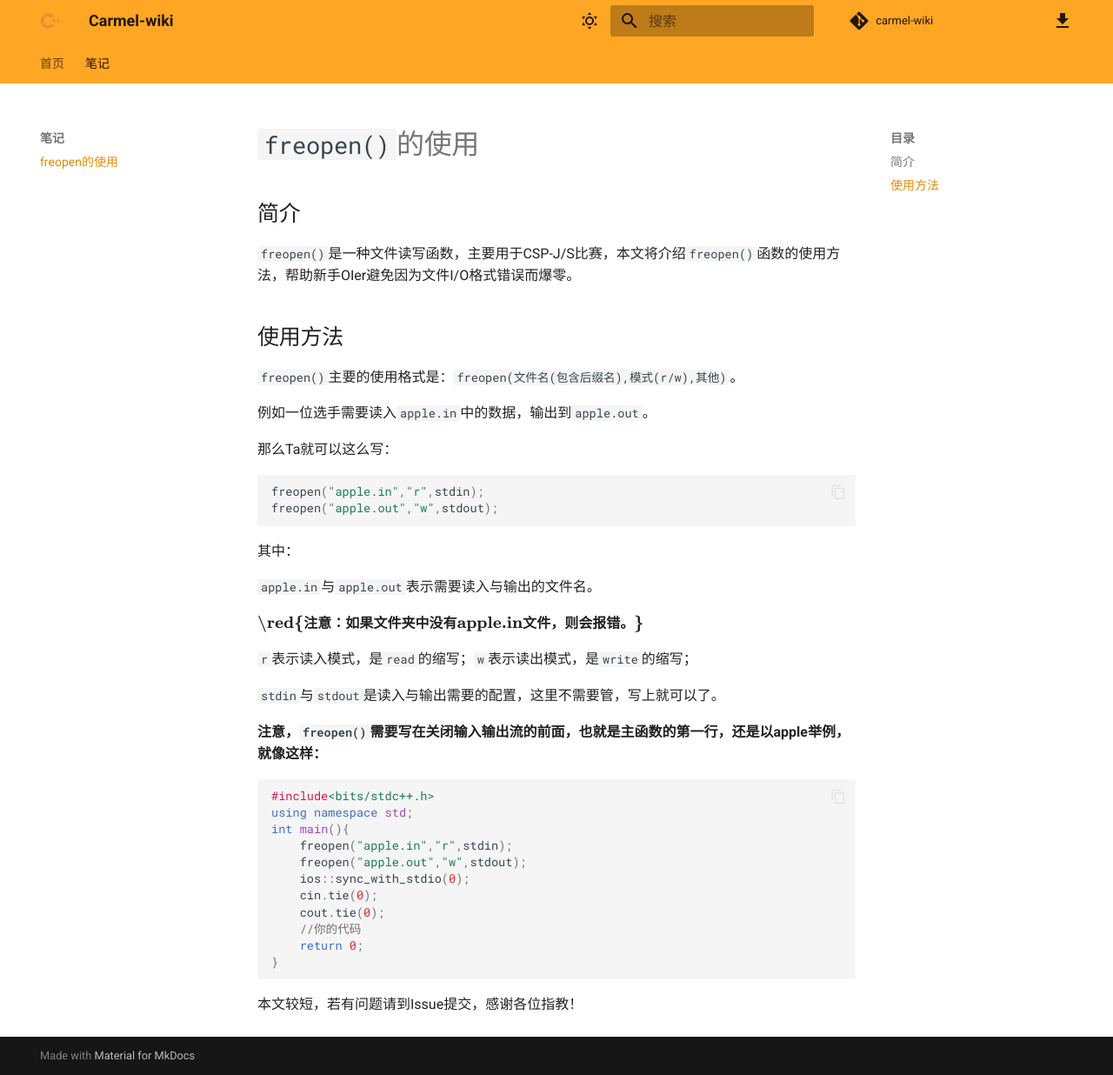
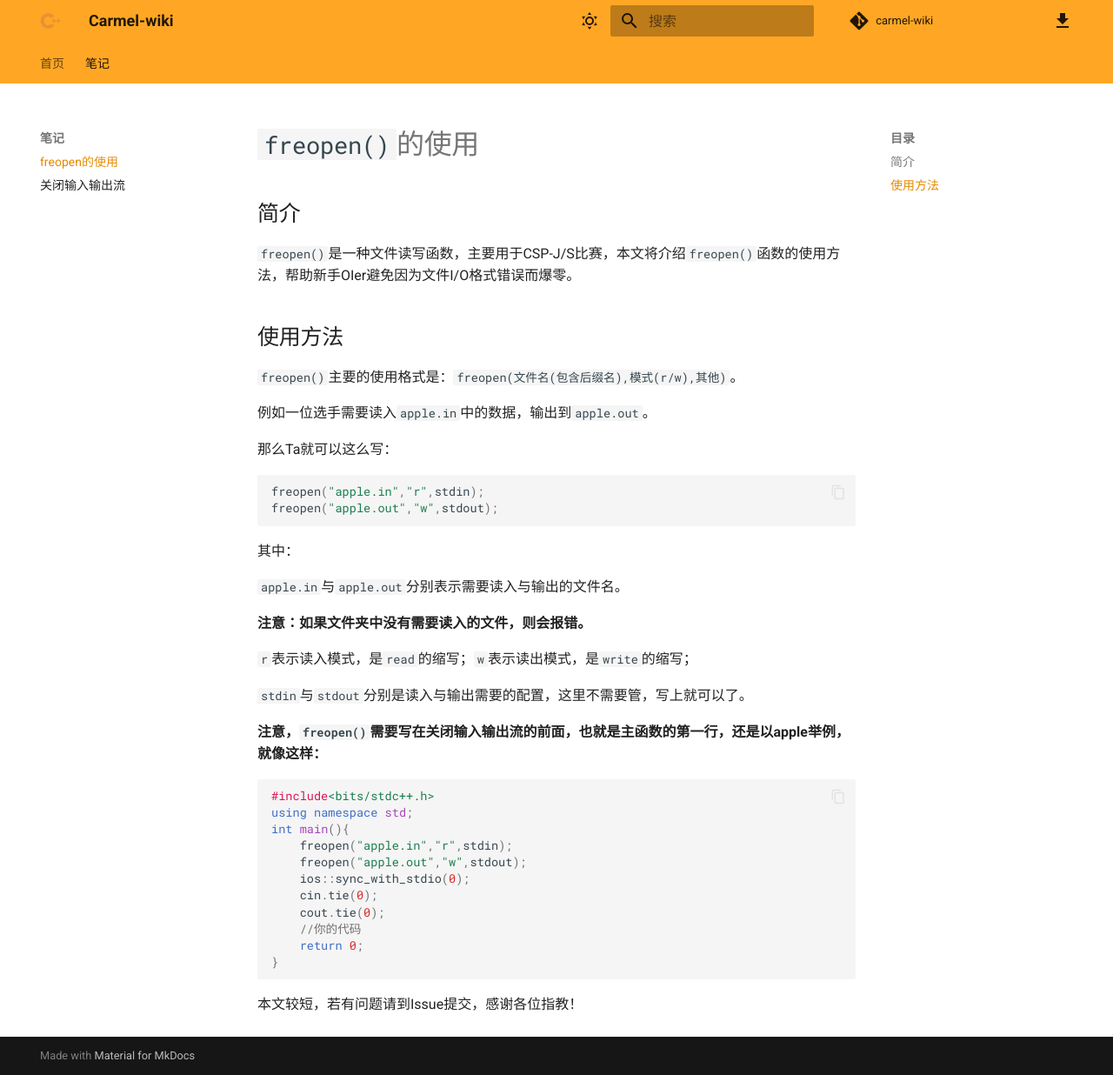
Before and after one commit to ljx2013/carmel-wiki, an MkDocs documentation site: the page built from docs/笔记/freopen的使用.md, in a window 1280 px wide and 1236 px high. Shown: the whole window at 87% size. Built offline with MkDocs 1.6.1 and Material for MkDocs 9.7.7, drawn with Linux system fonts in a browser that asks for light colours; comment, search, counter and statistics services are not loaded.

```diff
--- a/docs/笔记/freopen的使用.md
+++ b/docs/笔记/freopen的使用.md
@@ -19,13 +19,13 @@
 
 其中：
 
-`apple.in`与`apple.out`表示需要读入与输出的文件名。
+`apple.in`与`apple.out`分别表示需要读入与输出的文件名。
 
-$\textbf{\red{注意：如果文件夹中没有apple.in文件，则会报错。}}$
+$\textbf{注意：如果文件夹中没有需要读入的文件，则会报错。}$
 
 `r`表示读入模式，是`read`的缩写；`w`表示读出模式，是`write`的缩写；
 
-`stdin`与`stdout`是读入与输出需要的配置，这里不需要管，写上就可以了。
+`stdin`与`stdout`分别是读入与输出需要的配置，这里不需要管，写上就可以了。
 
 **注意，`freopen()`需要写在关闭输入输出流的前面，也就是主函数的第一行，还是以apple举例，就像这样：**
 
--- a/mkdocs.yml
+++ b/mkdocs.yml
@@ -38,6 +38,7 @@
   - 首页: index.md
   - 笔记:
     - freopen的使用: 笔记/freopen的使用.md
+    - 关闭输入输出流: 笔记/关闭输入输出流.md
 markdown_extensions:
   - admonition
   - codehilite:
```
Also changed, not shown: docs/笔记/关闭输入输出流.md (added, +45 -0 lines).
